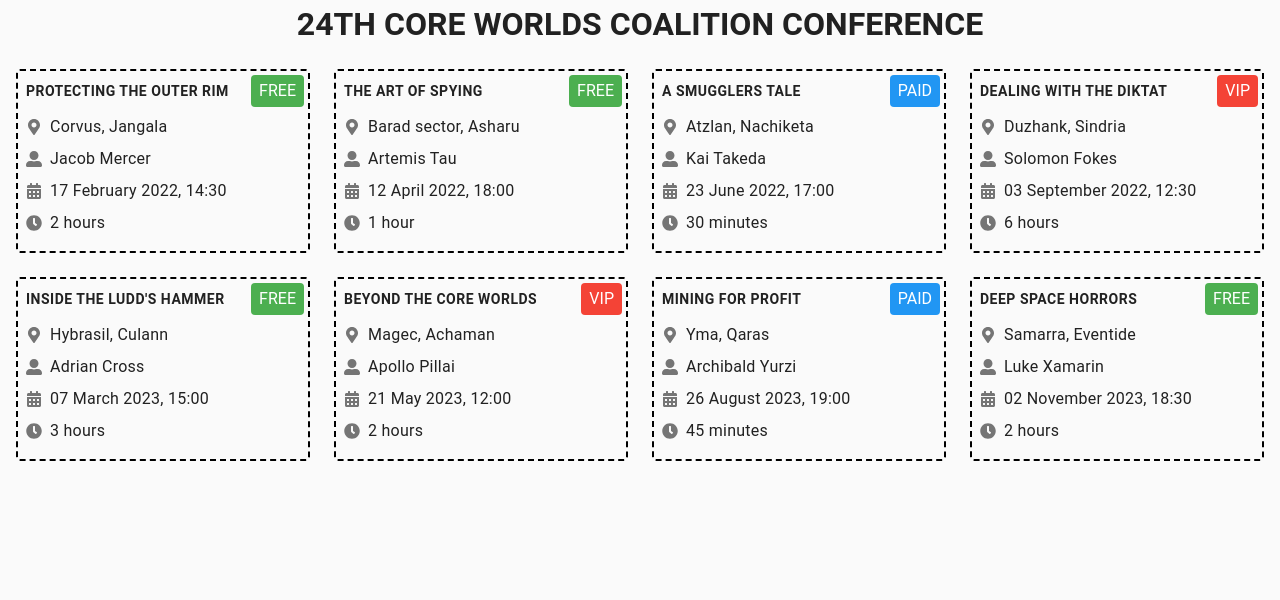
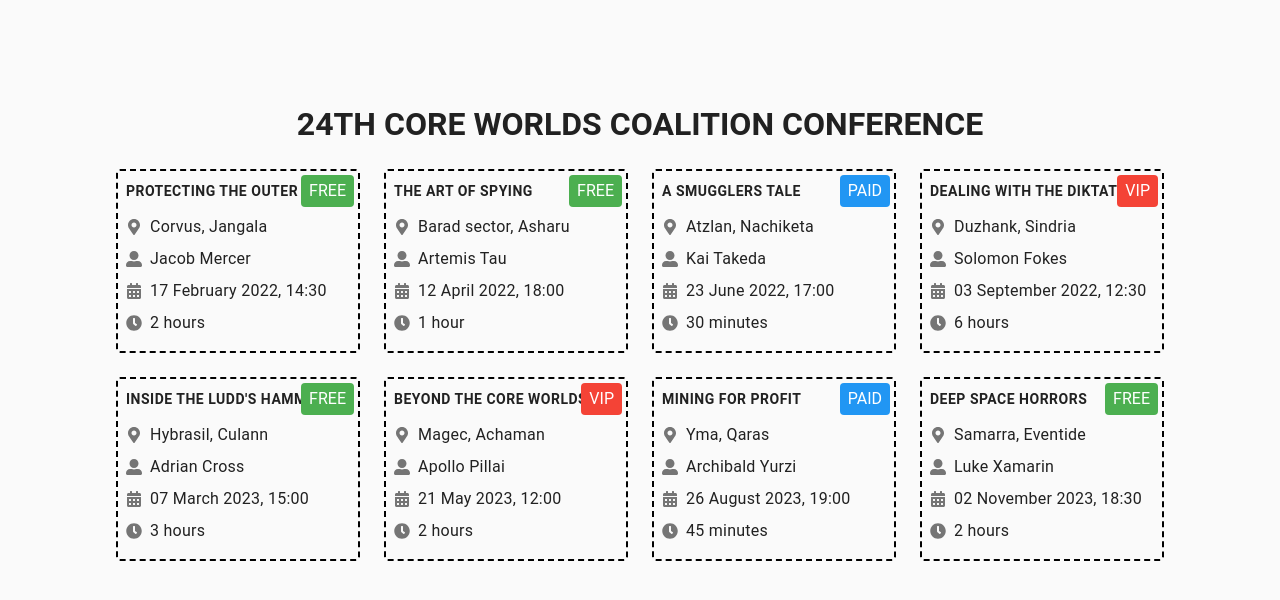
Before and after one commit to ishcenko/components-react, a React (Create React App) app: page / in a window 1280 px wide. Shown: the top 600 px of the page. Built offline with nearby package versions, Linux system fonts and the light colour scheme.

Commit message:
styled components

```diff
--- a/package.json
+++ b/package.json
@@ -4,6 +4,8 @@
   "private": true,
   "homepage": "https://ishcenko.github.io/components-react/",
   "dependencies": {
+    "@emotion/react": "^11.11.3",
+    "@emotion/styled": "^11.11.0",
     "@testing-library/jest-dom": "^5.16.3",
     "@testing-library/react": "^12.1.4",
     "@testing-library/user-event": "^13.5.0",
--- a/src/components/App.jsx
+++ b/src/components/App/App.jsx
@@ -1,12 +1,12 @@
 import { PageTitle } from 'components/PageTitle/PageTitle';
 import { EventBoard } from 'components/EventBoard/EventBoard';
-import upcomingEvents from '../upcoming-events.json';
-
+import upcomingEvents from '../../upcoming-events.json';
+import { Container } from './App.styled';
 export const App = () => {
   return (
-    <>
+    <Container>
       <PageTitle text="24th Core Worlds Coalition Conference" />
       <EventBoard events={upcomingEvents} />
-    </>
+    </Container>
   );
 };
--- /dev/null
+++ b/src/components/App/App.styled.jsx
@@ -0,0 +1,5 @@
+import styled from '@emotion/styled';
+
+export const Container = styled.div`
+  padding: 100px;
+`;
--- a/src/components/Event/Event.jsx
+++ b/src/components/Event/Event.jsx
@@ -7,36 +7,36 @@ import {
 } from 'react-icons/fa';
 import { formatEventDuration, formatEventStart } from 'utils';
 import { iconSize } from 'constants';
-import css from './Event.module.css';
+import { Card, Chip, EventName, Info } from './Event.styled';
 
 export const Event = ({ name, location, speaker, type, start, end }) => {
   const formattedStart = formatEventStart(start);
   const duration = formatEventDuration(start, end);
 
   return (
-    <div className={css.event}>
-      <h2 className={css.title}>{name}</h2>
-      <p className={css.info}>
-        <FaMapMarkerAlt className={css.icon} size={iconSize.sm} />
+    <Card>
+      <EventName>{name}</EventName>
+      <Info>
+        <FaMapMarkerAlt size={iconSize.sm} />
         {location}
-      </p>
-      <p className={css.info}>
-        <FaUserAlt className={css.icon} size={iconSize.sm} />
+      </Info>
+      <Info>
+        <FaUserAlt size={iconSize.sm} />
         {speaker}
-      </p>
-      <p className={css.info}>
-        <FaCalendarAlt className={css.icon} size={iconSize.sm} />
+      </Info>
+      <Info>
+        <FaCalendarAlt size={iconSize.sm} />
         {formattedStart}
-      </p>
-      <p className={css.info}>
-        <FaClock className={css.icon} size={iconSize.sm} />
+      </Info>
+      <Info>
+        <FaClock size={iconSize.sm} />
         {duration}
-      </p>
-      <span className={`${css.chip} ${css[type]}`}>{type}</span>
-    </div>
+      </Info>
+      <Chip eventType={type}>{type}</Chip>
+    </Card>
   );
 };
-
+//className={`${css.chip} ${css[type]}`}
 Event.propTypes = {
   name: PropTypes.string.isRequired,
   location: PropTypes.string.isRequired,
--- /dev/null
+++ b/src/components/Event/Event.styled.jsx
@@ -0,0 +1,63 @@
+import styled from '@emotion/styled';
+
+export const Card = styled.div`
+  position: relative;
+  border: ${props => `2px dashed ${props.theme.colors.black}`};
+  padding: 8px;
+  border-radius: 4px;
+`;
+
+export const EventName = styled.h2`
+  margin-top: 0;
+  font-size: 14px;
+  line-height: 24px;
+  font-weight: 700;
+  letter-spacing: 0.5px;
+  text-transform: uppercase;
+`;
+
+export const Info = styled.p`
+  display: flex;
+  align-items: center;
+  margin-top: 0;
+  margin-bottom: 8px;
+  color: ${props => props.theme.colors.primaryText};
+  font-size: 16px;
+  line-height: 24px;
+  font-weight: 400;
+  letter-spacing: 0.25px;
+
+  svg {
+    display: block;
+    margin-right: 8px;
+    color: ${props => props.theme.colors.secondaryText};
+  }
+
+  &:hover {
+    background-color: cadetblue;
+  }
+`;
+
+const setBgColor = ({ eventType, theme }) => {
+  switch (eventType) {
+    case 'free':
+      return theme.colors.green;
+    case 'paid':
+      return theme.colors.blue;
+    case 'vip':
+      return theme.colors.red;
+    default:
+      return '#000';
+  }
+};
+
+export const Chip = styled.span`
+  position: absolute;
+  top: 4px;
+  right: 4px;
+  padding: 4px 8px;
+  border-radius: 4px;
+  text-transform: uppercase;
+  color: #fff;
+  background-color: ${setBgColor};
+`;
--- a/src/components/EventBoard/EventBoard.jsx
+++ b/src/components/EventBoard/EventBoard.jsx
@@ -1,10 +1,10 @@
 import PropTypes from 'prop-types';
 import { Event } from 'components/Event/Event';
-import css from './EventBoard.module.css';
+import { Board } from './EventBoard.styled';
 
 export const EventBoard = ({ events }) => {
   return (
-    <div className={css.eventBoard}>
+    <Board>
       {events.map(({ name, location, speaker, type, time }) => (
         <Event
           key={name}
@@ -16,7 +16,7 @@ export const EventBoard = ({ events }) => {
           end={time.end}
         />
       ))}
-    </div>
+    </Board>
   );
 };
 EventBoard.propTypes = {
--- a/src/components/EventBoard/EventBoard.module.css
+++ b/src/components/EventBoard/EventBoard.styled.jsx
@@ -1,7 +1,9 @@
-.eventBoard {
+import styled from '@emotion/styled';
+
+export const Board = styled.div`
   display: grid;
   grid-template-columns: repeat(auto-fit, minmax(240px, auto));
   gap: 24px;
   padding-left: 16px;
   padding-right: 16px;
-}
+`;
--- a/src/components/PageTitle/PageTitle.jsx
+++ b/src/components/PageTitle/PageTitle.jsx
@@ -1,8 +1,8 @@
 import PropTypes from 'prop-types';
-import css from './PageTitle.module.css';
+import { Title } from './PageTitle.styled';
 
 export const PageTitle = ({ text }) => {
-  return <h1 className={css.title}>{text}</h1>;
+  return <Title>{text}</Title>;
 };
 
 PageTitle.propTypes = {
--- /dev/null
+++ b/src/components/PageTitle/PageTitle.styled.jsx
@@ -0,0 +1,7 @@
+import styled from '@emotion/styled';
+
+export const Title = styled.h1`
+  margin-top: 0;
+  text-align: center;
+  text-transform: uppercase;
+`;
--- a/src/constants/index.js
+++ b/src/constants/index.js
@@ -1 +1,2 @@
 export * from './iconSize';
+export * from './theme';
--- /dev/null
+++ b/src/constants/theme.js
@@ -0,0 +1,11 @@
+export const theme = Object.freeze({
+  colors: {
+    white: '#ffffff',
+    black: '#010101',
+    green: '#4caf50',
+    red: '#f44336',
+    blue: '#2196f3',
+    primaryText: '#212121',
+    secondaryText: '#757575',
+  },
+});
--- a/src/index.js
+++ b/src/index.js
@@ -1,10 +1,14 @@
 import React from 'react';
 import ReactDOM from 'react-dom/client';
+import { ThemeProvider } from '@emotion/react';
 import './index.css';
-import { App } from 'components/App';
+import { App } from 'components/App/App';
+import { theme } from './constants';
 
 ReactDOM.createRoot(document.getElementById('root')).render(
   <React.StrictMode>
-    <App />
+    <ThemeProvider theme={theme}>
+      <App />
+    </ThemeProvider>
   </React.StrictMode>
 );
```
Also changed, not shown: 1 other file (tests, documents, lock files or other folders).
